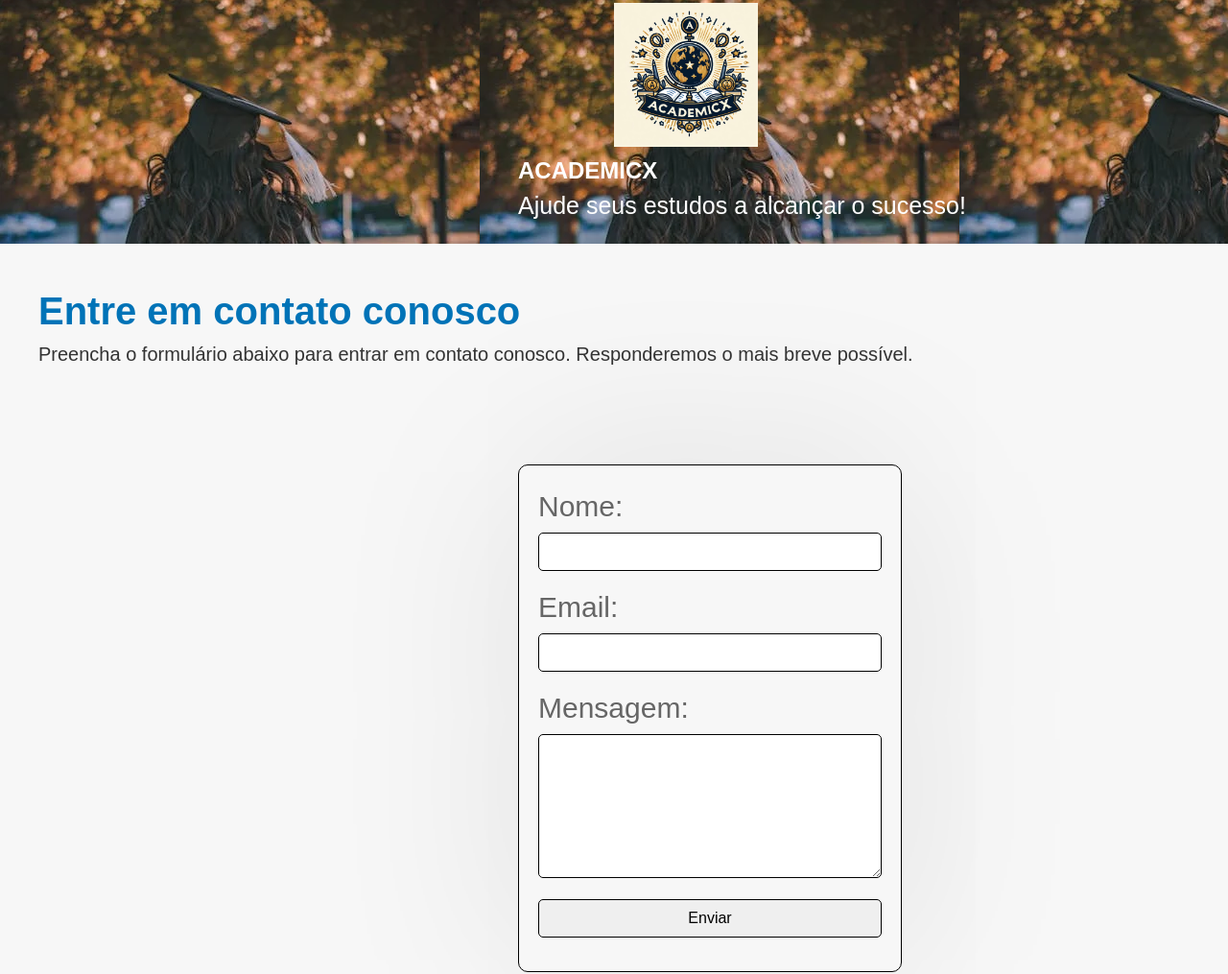
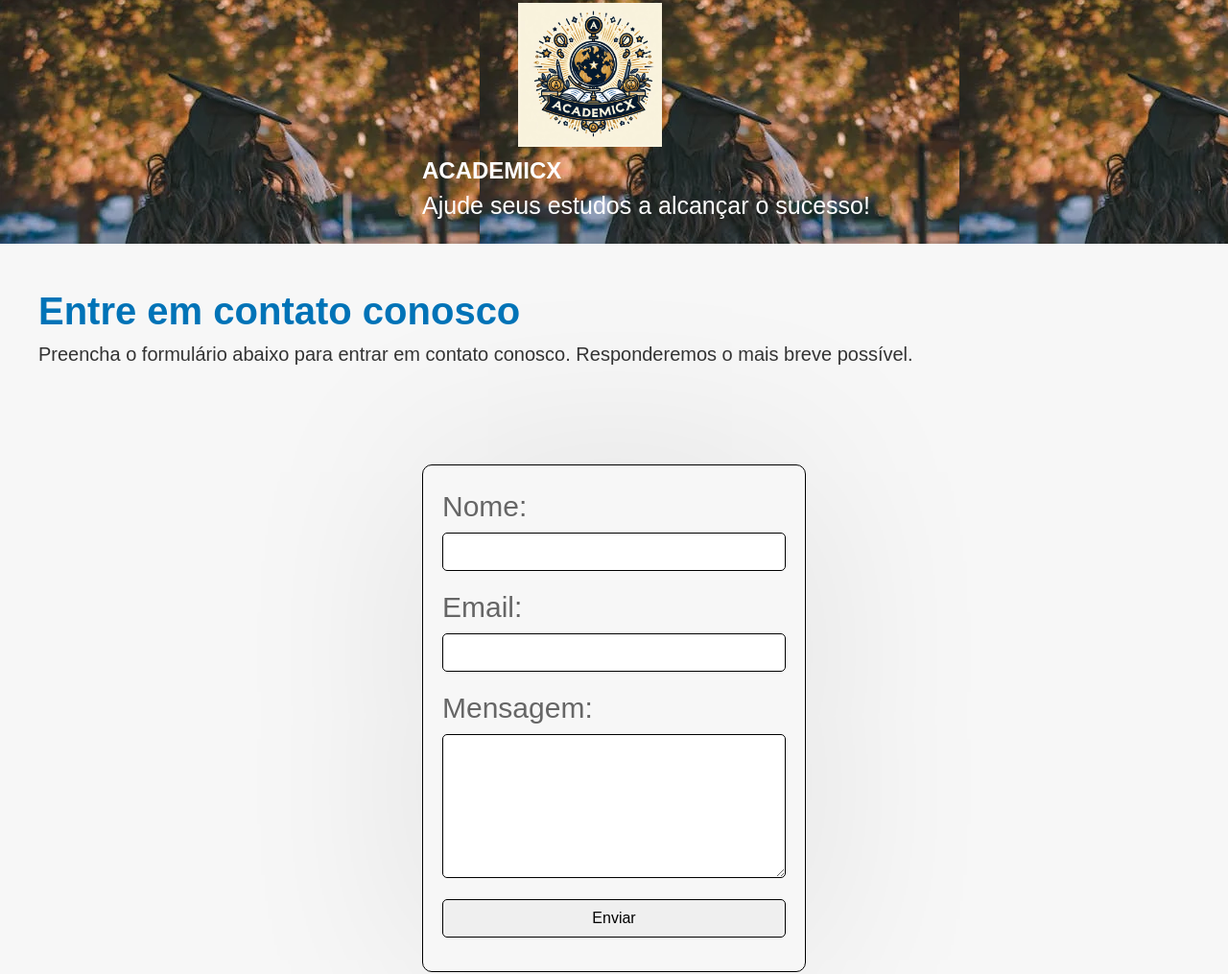
Before and after one commit to rodluc29/academicx, a plain HTML site: page contato.html in a window 1280 px wide. Shown: the part 17-1032 px from the top of the page at 96% size. Drawn offline with Linux system fonts and the light colour scheme.

Commit message:
Update stylecontato.css

```diff
--- a/stylecontato.css
+++ b/stylecontato.css
@@ -35,19 +35,19 @@ header {
 
 header img {
   width: 150px;
-  margin-left: 600px;
+  margin-left: 500px;
 }
 
 header h1 {
   color: #fff;
   font-size: 24px;
-  margin-left: 500px;
+  margin-left: 400px;
 }
 
 header p {
   color: #fff;
   font-size: 25px;
-  margin-left:  500px; ;
+  margin-left:  400px; ;
 }
 
 /* Main */
@@ -85,7 +85,7 @@ section h2 {
   border: 1px solid black;
   border-radius: 10px;
   box-shadow: 0 0 200px rgba(0, 0, 0, 0.1);
-  margin-left: 500px;
+  margin-left: 400px;
 }
 
 .contato form label {
```
